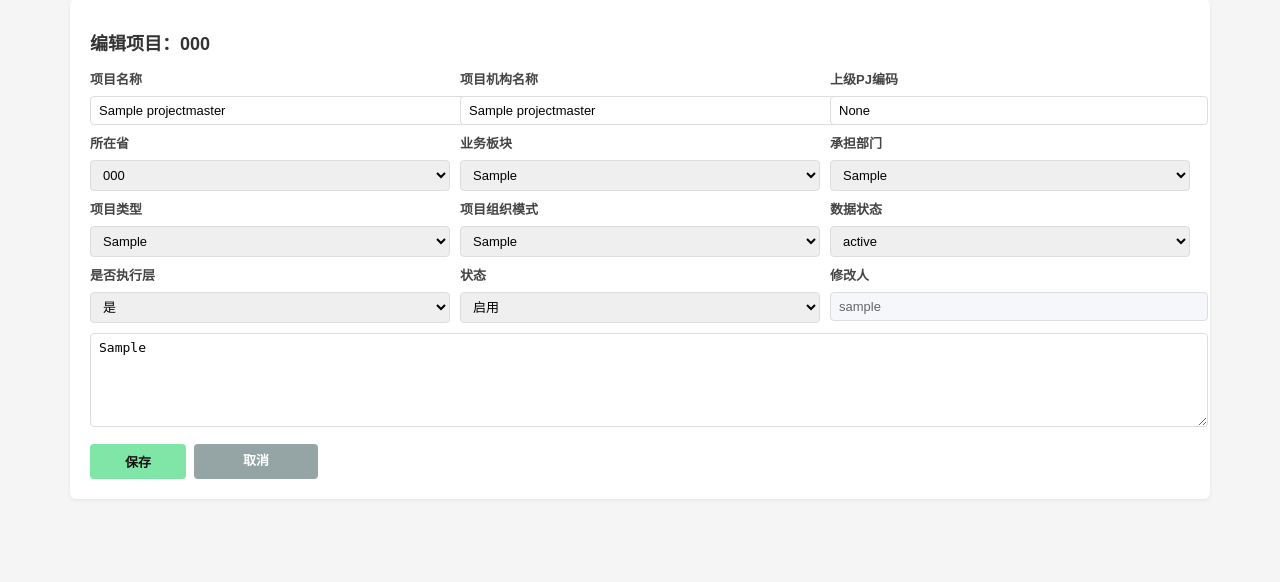
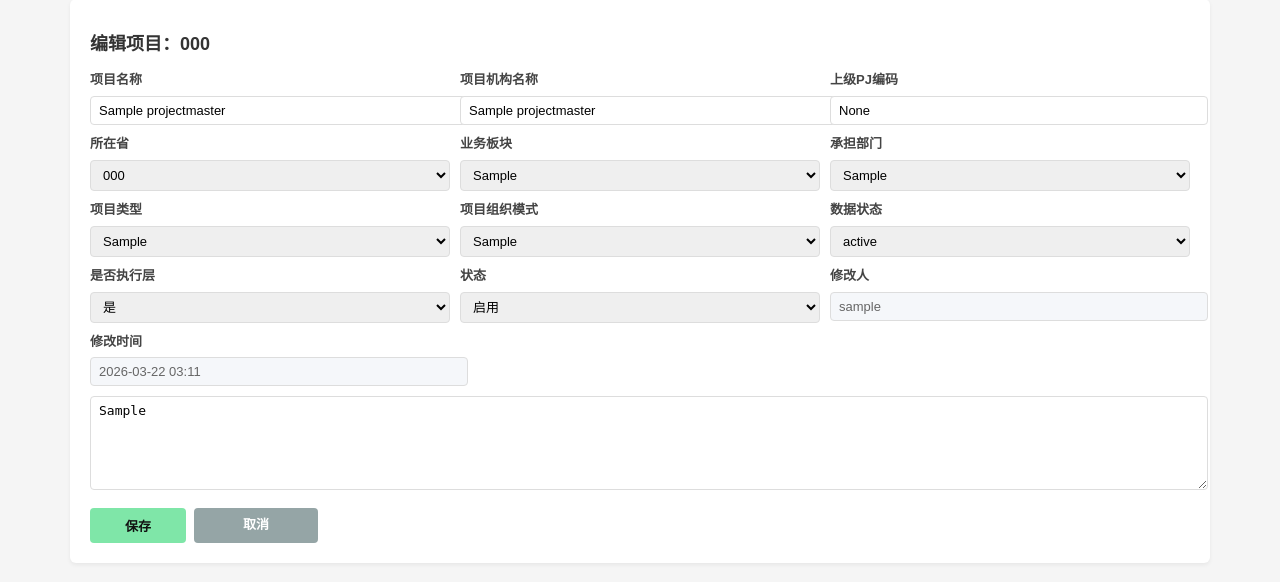
Before and after one commit to Ni20169/nplus-project, a Django app: page /documents/000/edit/ in a window 1280 px wide. Shown: the part 25-607 px from the top of the page. Run offline with Django 5.2, Linux system fonts and the light colour scheme; a user stored in the database is signed in; tables that the repository leaves empty hold one stand-in row (values such as "Sample post"); data that the repository does not hold is empty.

Commit message:
编辑页新增修改时间只读并调稀水印行距

```diff
--- a/documents/templates/project_master_edit.html
+++ b/documents/templates/project_master_edit.html
@@ -214,6 +214,11 @@
                     <label>修改人</label>
                     <input type="text" value="{{ request.user.username }}" readonly>
                 </div>
+
+                <div class="field">
+                    <label>修改时间</label>
+                    <input type="text" value="{% now 'Y-m-d H:i' %}" readonly>
+                </div>
             </div>
 
             <textarea name="remark" placeholder="备注">{{ project.remark }}</textarea>
--- a/documents/templates/project_master_list.html
+++ b/documents/templates/project_master_list.html
@@ -175,7 +175,7 @@
             pointer-events: none;
             display: grid;
             grid-template-columns: repeat(auto-fill, minmax(260px, 1fr));
-            grid-auto-rows: 145px;
+            grid-auto-rows: 160px;
             align-content: start;
             z-index: 4;
             overflow: hidden;
```
